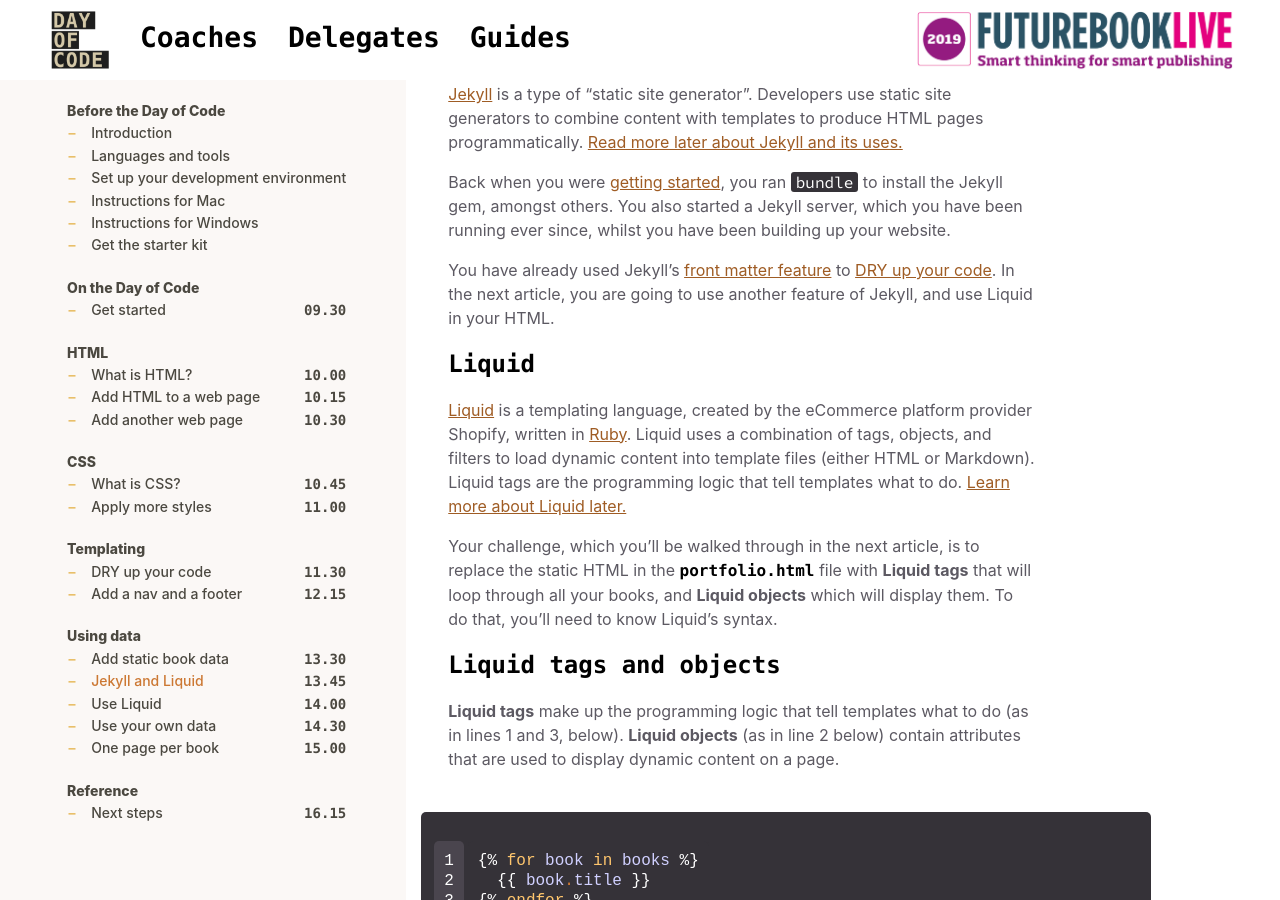
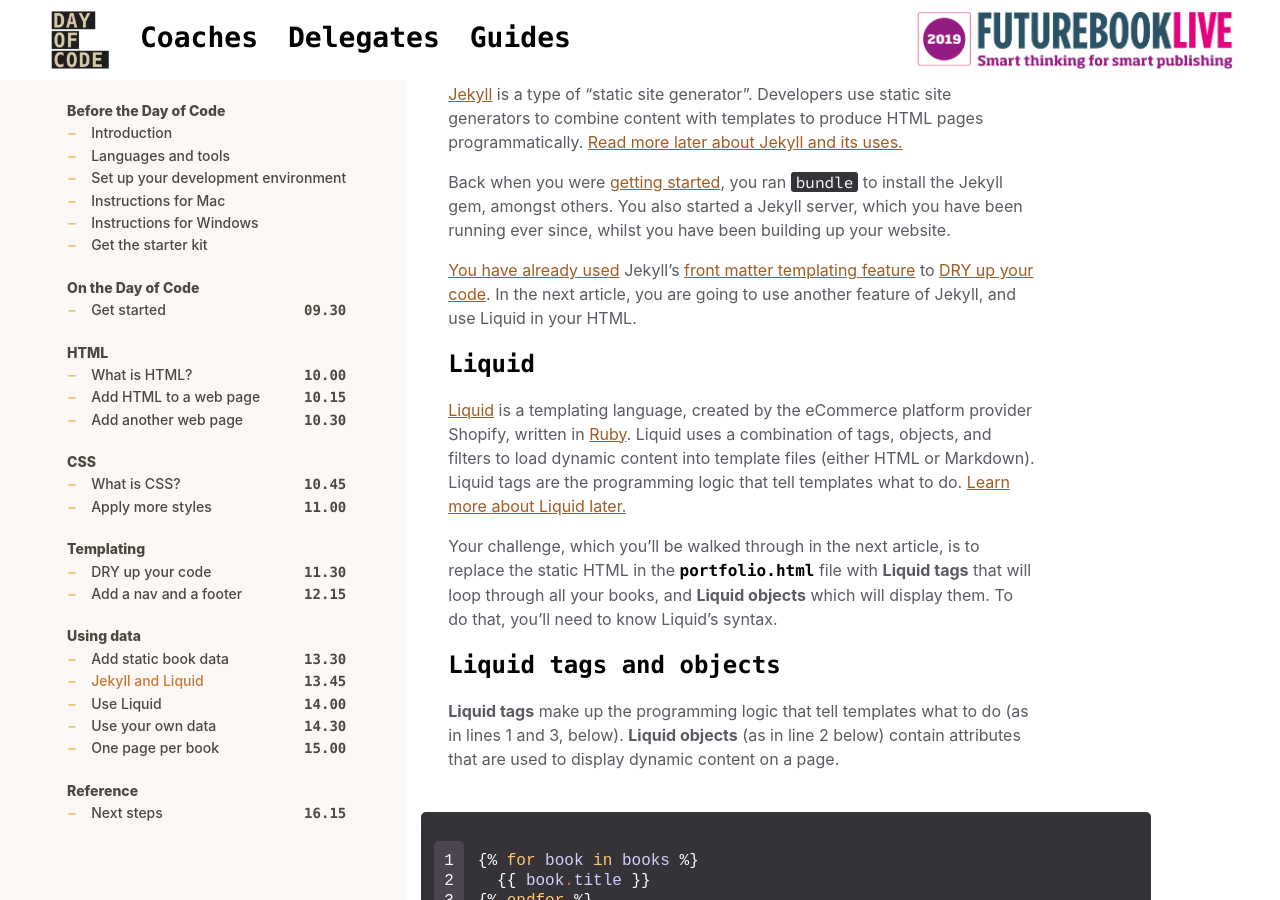
Before and after one commit to GeneralProducts/day-of-code, a Jekyll site: the page built from _posts/2018-10-10-introducing-jekyll.md, in a window 1280 px wide and 900 px high, scrolled down 564 px. Built offline with Jekyll 4.4.1, drawn with Linux system fonts in a browser that asks for light colours; the table of contents is made by our own code.

Commit message:
refs to previous pages

```diff
--- a/_layouts/default.html
+++ b/_layouts/default.html
@@ -3,13 +3,13 @@
   <head>
     <meta charset="utf-8">
     <title>{{ page.title | escape }}</title>
-    <meta name="Description" content="Website promoting our event to write a publishing specific website in a day">
+    <meta name="Description" content="Website promoting our event to write a publishing-specific website in a day">
     <meta name="viewport" content="width=device-width, initial-scale=1.0">
     <link rel="apple-touch-icon" sizes="180x180" href="/apple-touch-icon.png">
     <link rel="icon" type="image/png" sizes="32x32" href="/favicon-32x32.png">
     <link rel="icon" type="image/png" sizes="16x16" href="/favicon-16x16.png">
     <link rel="manifest" href="/site.webmanifest">
-    <link rel="stylesheet" href="/assets/css/styles.css">
+    <link rel="stylesheet" href="assets/css/styles.css">
     <script async src="https://www.googletagmanager.com/gtag/js?id=UA-77263125-3"></script>
     <script>
       window.dataLayer = window.dataLayer || [];
--- a/_layouts/guides.html
+++ b/_layouts/guides.html
@@ -3,7 +3,7 @@
   <head>
     <meta charset="utf-8">
     <title>Day of Code Guides</title>
-    <meta name="Description" content="In depth guides to write a publishing specific website in a day">
+    <meta name="Description" content="In-depth guides to write a publishing-specific website in a day">
     <meta name="viewport" content="width=device-width, initial-scale=1.0">
     <link rel="apple-touch-icon" sizes="180x180" href="/apple-touch-icon.png">
     <link rel="icon" type="image/png" sizes="32x32" href="/favicon-32x32.png">
--- a/_posts/2018-10-10-introducing-jekyll.md
+++ b/_posts/2018-10-10-introducing-jekyll.md
@@ -17,7 +17,7 @@ order: 2
 
 Back when you were [getting started](/get-started), you ran `bundle` to install the Jekyll gem, amongst others. You also started a Jekyll server, which you have been running ever since, whilst you have been building up your website.
 
-You have already used Jekyll's [front matter feature](https://jekyllrb.com/docs/front-matter/) to [DRY up your code](/dry-up-your-code). In the next article, you are going to use another feature of Jekyll, and use Liquid in your HTML.
+[You have already used](/dry-up-your-code) Jekyll's [front matter templating feature](https://jekyllrb.com/docs/front-matter/) to [DRY up your code](/dry-up-your-code). In the next article, you are going to use another feature of Jekyll, and use Liquid in your HTML.
 
 ## Liquid
 
```
